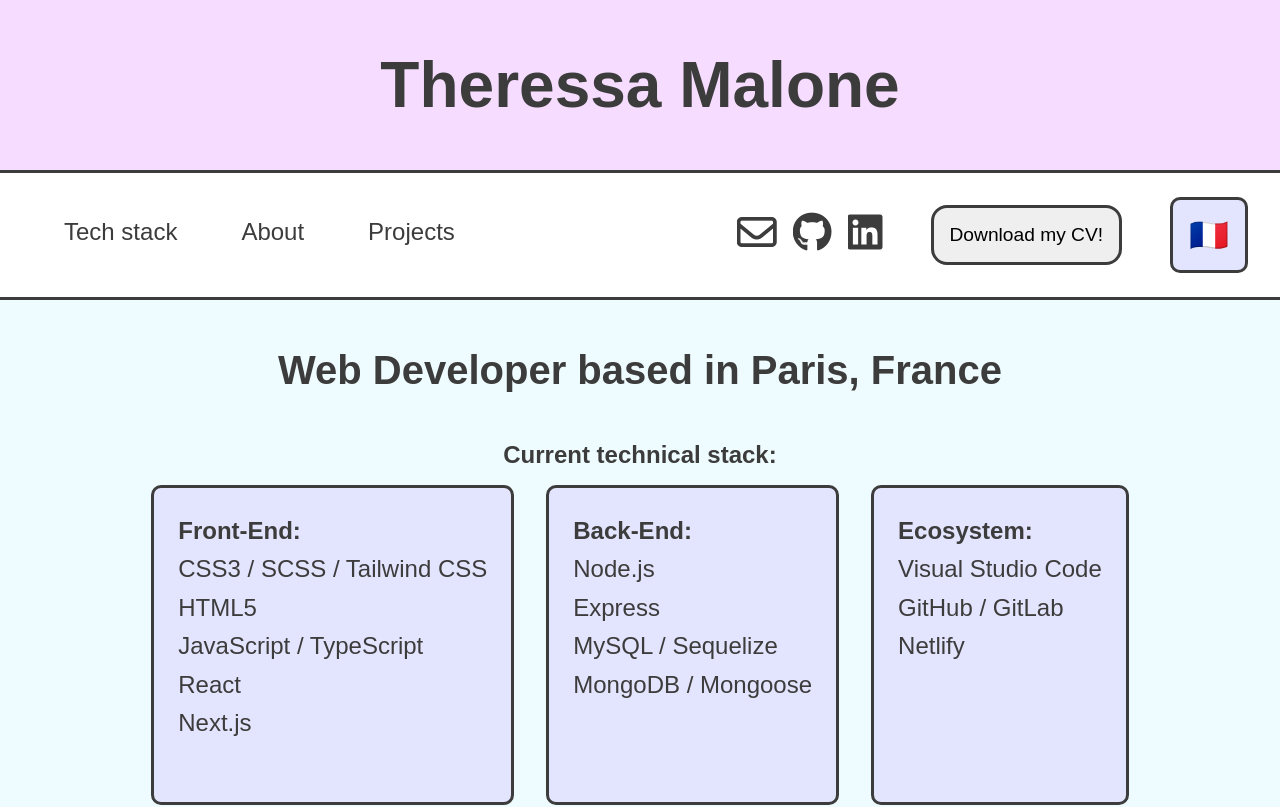
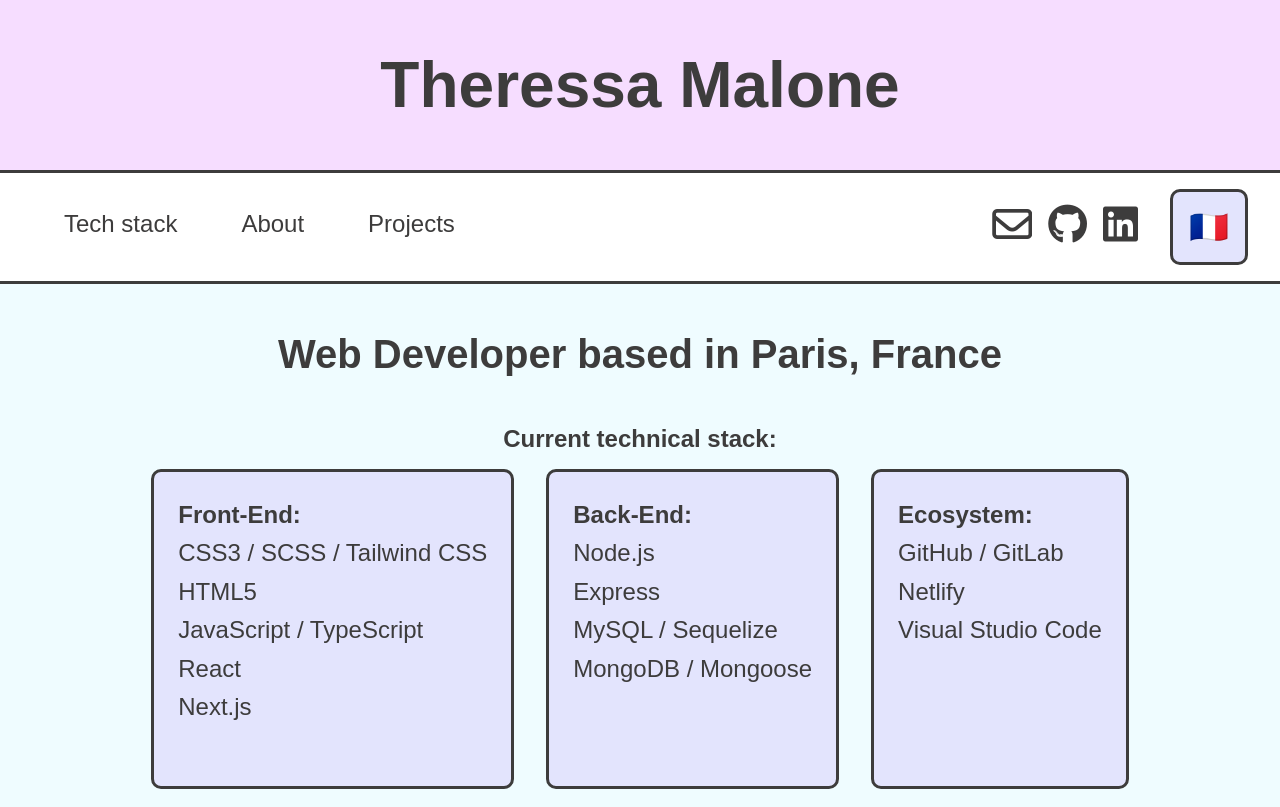
Before and after one commit to tssa017/portfolio, a React (Create React App) app: page / in a window 1280 px wide. Shown: the top 807 px of the page. Built offline with nearby package versions, Linux system fonts and the light colour scheme; a web font is replaced by a local one.

Commit message:
:lipstick: formatting

```diff
--- a/src/App.js
+++ b/src/App.js
@@ -89,19 +89,6 @@ function App() {
                                 <FontAwesomeIcon className="fa-brands fa-linkedin socials-link"></FontAwesomeIcon>
                             </a>
                         </div>
-                        <div class="cv">
-                            <a
-                                download=""
-                                href="#"
-                                aria-label="Link to Token to Theressa Malone CV"
-                            >
-                                <Button className="cv__btn">
-                                    {isEnglishClicked
-                                        ? 'Download my CV!'
-                                        : 'Télécharger mon CV !'}
-                                </Button>
-                            </a>
-                        </div>
                         {!isEnglishClicked && (
                             <Button
                                 className="language__btn"
--- a/src/components/hero/Hero.js
+++ b/src/components/hero/Hero.js
@@ -58,9 +58,9 @@ function Hero() {
                                         : 'Ecosystem :'}
                                 </strong>
                             </li>
-                            <li>Visual Studio Code</li>
                             <li>GitHub / GitLab</li>
                             <li>Netlify</li>
+                            <li>Visual Studio Code</li>
                         </ul>
                     </div>
                 </div>
--- a/src/index.css
+++ b/src/index.css
@@ -158,6 +158,20 @@ a {
   font-weight: 700;
 }
 
+.cv__btn {
+  border: 0.2rem solid #3d3c3c;
+  border-radius: 1rem;
+  padding: 1rem;
+  margin: 1rem;
+  font-family: "Nunito", sans-serif;
+  font-size: 1.2rem;
+}
+.cv__btn:hover {
+  background-color: #f6ddff;
+  cursor: pointer;
+  transition: 250ms ease-in-out;
+}
+
 @media screen and (min-width: 768px) {
   .bio__para {
     font-size: 1.3rem;
```
Also changed, not shown: 1 other file (tests, documents, lock files or other folders).
